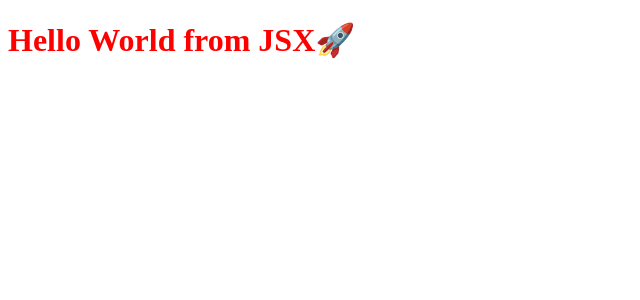
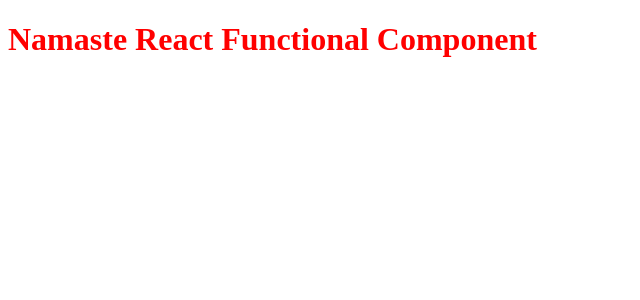
Before and after one commit to shivsinghcse/namaste-react-js, a React (Vite) app in the folder food-app/: page / in a window 1280 px wide. Shown: the top 300 px of the page, without its empty margins (0-640 px from the left). Built offline with nearby package versions, Linux system fonts and the light colour scheme.

Commit message:
functional component

```diff
--- a/food-app/App.js
+++ b/food-app/App.js
@@ -3,22 +3,20 @@
 
 // React Element
 
-const heading = React.createElement('h1', null, 'Hello World From React🚀😎');
+const heading = React.createElement('h1', {}, 'Hello World From React🚀😎');
 
-console.log(heading);
+// React Component
+// Class Based Component - Old
+// Functional Component - New
 
-// JSX
-// JSX (transpiled before it reaches the JS) - PARCEL - Babel
-// JSX => Babel transpile it to React.createElement => ReactElement - JS Object => HTMLElement(render)
+// React Functional Component
 
-const jsxHeading = (
-    <h1 className="heading" tabIndex="3">
-        Hello World from JSX🚀
-    </h1>
+const HeadingComponent = () => (
+    <div id="container">
+        <h1 className="heading">Namaste React Functional Component</h1>
+    </div>
 );
-
-console.log(jsxHeading);
 
 const root = ReactDOM.createRoot(document.getElementById('root'));
 
-root.render(jsxHeading);
+root.render(<HeadingComponent />);
--- a/food-app/package.json
+++ b/food-app/package.json
@@ -24,5 +24,8 @@
   },
   "browserslist":[
     "last 2 versions"
+  ],
+  "presets": [
+    ["@babel/preset-react", { "runtime": "automatic" }]
   ]
 }
```
